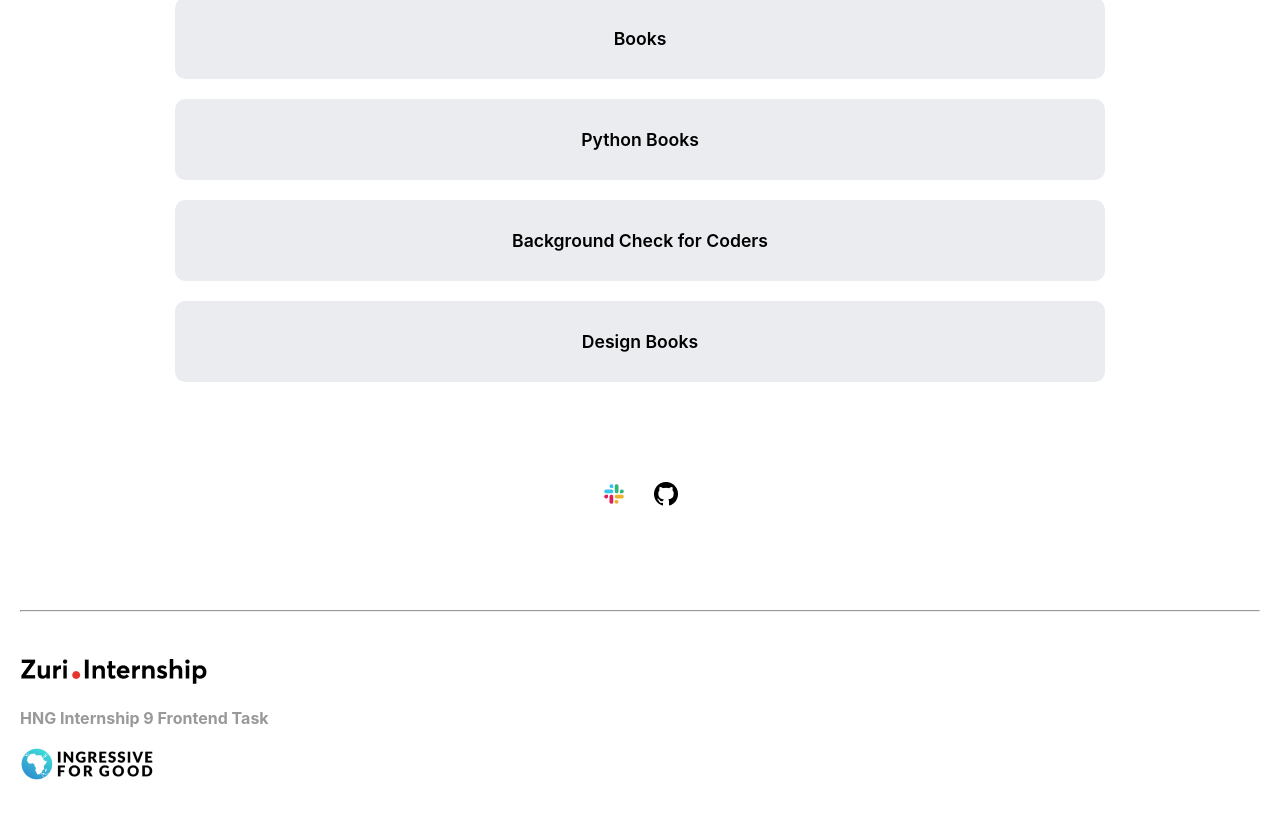
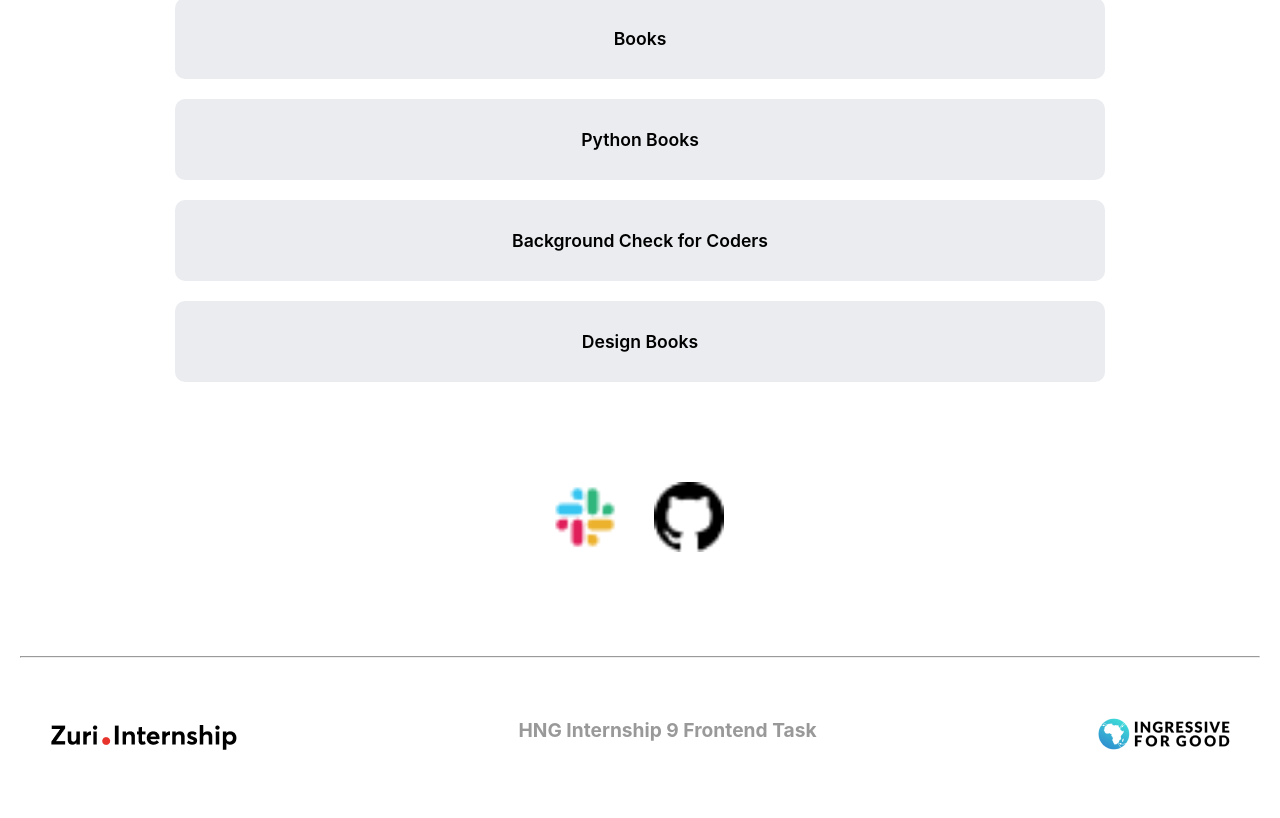
Before and after one commit to Timothy-Achonu/HNG-STAGE-ONE, a React (Create React App) app: page / in a window 1280 px wide. Shown: the part 547-1365 px from the top of the page. Built offline with nearby package versions, Linux system fonts and the light colour scheme.

Commit message:
adding media queries to the footer

```diff
--- a/src/App.css
+++ b/src/App.css
@@ -132,9 +132,9 @@ footer {
   width: 100%;
   color: #999;
   font-weight: 700;
-  padding: 20px 0;
+  padding: 40px 0;
 }
-footer img {
+footer div {
   margin: 20px 0;
 }
 
@@ -156,6 +156,20 @@ footer img {
   .top-right {
     right: 200px;
   }
+  .social-icons img {
+    margin-right: 20px;
+    width: 70px;
+  }
+  footer {
+    display: flex;
+    justify-content: space-between;
+    padding: 60px 30px;
+    font-size: 1.2rem;
+  }
+  footer div {
+    margin: 0;
+  }
+
 }
 
 @media (min-width: 1200px) {
```
